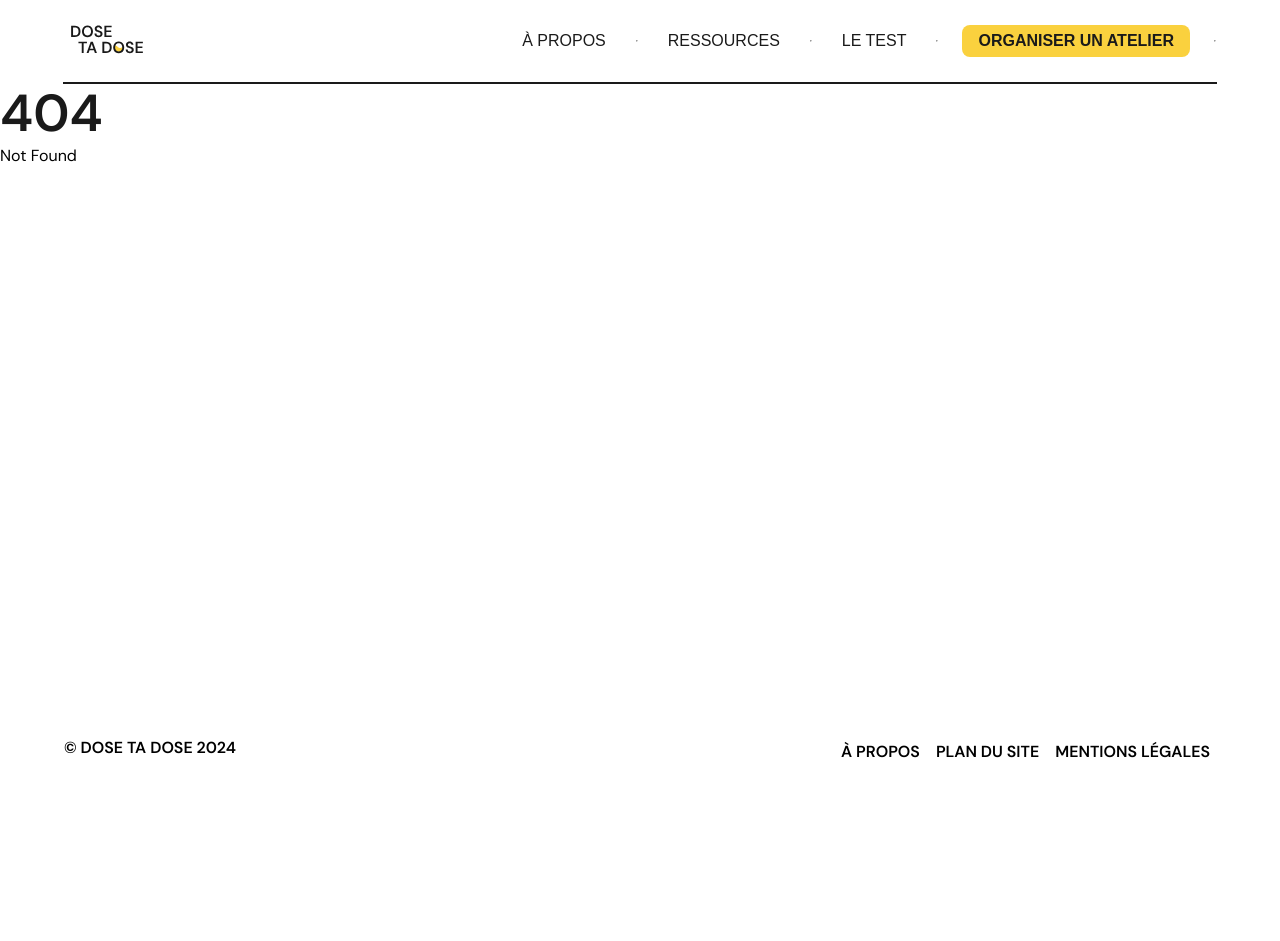
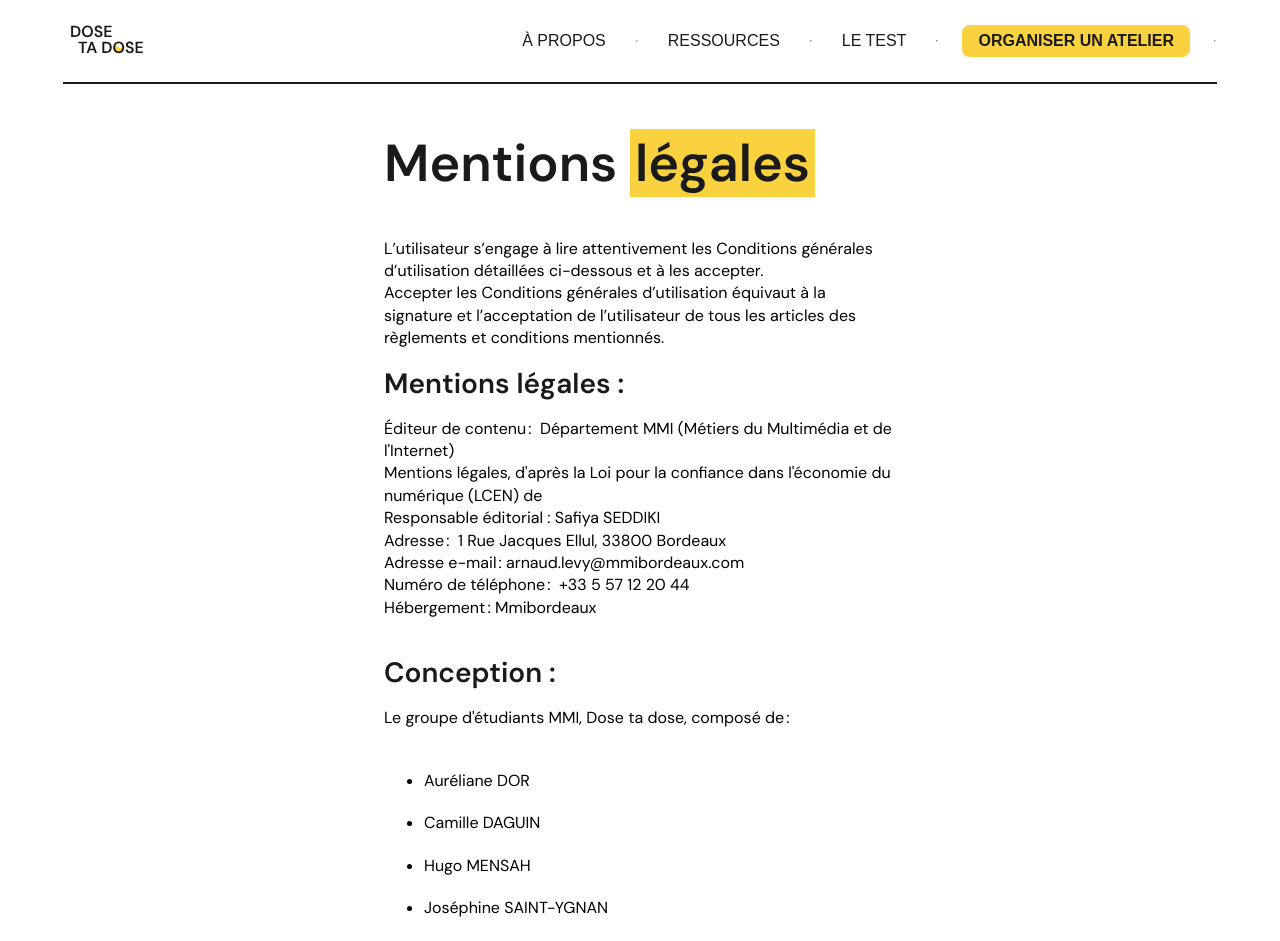
Before and after one commit to AurelianeD/dose-ta-dose, a SvelteKit app: page /mentions-legales in a window 1280 px wide. Before the commit this address had no page. Shown: the top 941 px of the page. Before the commit the page ends 800 px from the top, so only its background shows below. Built offline with nearby package versions, Linux system fonts and the light colour scheme.

Commit message:
Mentions legales

```diff
--- /dev/null
+++ b/src/routes/mentions-legales/+page.svelte
@@ -0,0 +1,114 @@
+<script>
+	import '$lib/styles/styles.css';
+</script>
+
+<div class="contenu">
+	<h1>Mentions <span class="encadre">légales</span></h1>
+	<div class="paragraphe">
+    <p>
+			L’utilisateur s’engage à lire attentivement les Conditions générales d’utilisation détaillées ci-dessous et à les accepter.<br>
+      Accepter les Conditions générales d’utilisation équivaut à la signature et l’acceptation de l’utilisateur de tous les articles des règlements et conditions mentionnés.
+		</p>
+		<h2>Mentions légales : </h2>
+		<p>
+			Éditeur de contenu :  Département MMI (Métiers du Multimédia et de l'Internet) <br>
+      Mentions légales, d'après la Loi pour la confiance dans l'économie du numérique (LCEN) de <br>
+      Responsable éditorial : Safiya SEDDIKI <br>
+      Adresse :  1 Rue Jacques Ellul, 33800 Bordeaux <br>
+      Adresse e-mail : arnaud.levy@mmibordeaux.com <br>
+      Numéro de téléphone :  +33 5 57 12 20 44 <br>
+      Hébergement : Mmibordeaux
+		</p>
+	</div>
+	<div class="paragraphe">
+		<h2>Conception :</h2>
+		<p>Le groupe d'étudiants MMI, Dose ta dose, composé de :</p>
+      <ul>
+        <li>Auréliane DOR</li>
+        <li>Camille DAGUIN</li>
+        <li>Hugo MENSAH</li>
+        <li>Joséphine SAINT-YGNAN</li>
+        <li>Justine GELIS</li>
+        <li>Leïly COQUARD MISONO</li>
+        <li>Line CABARET</li>
+        <li>Noémie NUNEZ</li>
+        <li>Safiya SEDDIKI</li>
+        <li>Thomas RIQUIER</li>
+      </ul>
+
+	</div>
+	<div class="paragraphe">
+		<h2>Conditions Générales d’Utilisation (CGU) :</h2>
+		<p>Les présentes Conditions Générales d'Utilisation (CGU) régissent l'utilisation du site Dose ta Dose, ci-après dénommé "le Site".
+    <br>En accédant au site, toute personne s’engage à accepter sans réserve les présentes CGU</p>
+	</div>
+  <div class="paragraphe">
+		<h2>Propriété intellectuelle :</h2>
+		<p>Tous les éléments du Site, incluant les textes, images, logos, vidéos, sont protégés par la loi de la propriété intellectuelle. La reproduction ou l’utilisation sans autorisation préalable est strictement interdite.</p>
+	</div>
+  <div class="paragraphe">
+		<h2>Responsabilité :</h2>
+		<p>L'éditeur de Dose ta Dose fournit des informations exactes et à jour, validées par des professionnels de santé, mais ne saurait être tenu responsable des erreurs ou omissions. L'utilisation du Site se fait sous la responsabilité de l'utilisateur.
+      <br> <br>
+      Tous les liens hypertextes mis en place sur le Site et dirigeant vers d'autres ressources présentes sur Internet sont utilisés aux risques et périls de l'utilisateur, qui en assume la responsabilité. Dose ta Dose décline toute responsabilité quant à l'exactitude des informations contenues dans ces ressources externes en cas de modifications de ces dernières.
+      <br> <br>
+      Dose ta Dose n'est pas responsable des éventuels préjudices causés au matériel informatique de l'utilisateur suite à son utilisation ou son accès au site.</p>
+	</div>
+  <div class="paragraphe">
+		<h2>Données personnelles :</h2>
+		<p>Aucune donnée personnelle n'est collectée sur le Site. L'utilisateur peut naviguer sur le Site sans avoir à fournir de données personnelles.
+      <br><br>
+      Rédigées à Bordeaux, le 10/04/2024.</p>
+	</div>
+</div>
+
+<style>
+	.contenu {
+		max-width: 60vw;
+		margin: auto;
+		margin-top: 50px;
+		display: flex;
+		flex-direction: column;
+		gap: 40px;
+	}
+
+	p {
+		line-height: 140%;
+	}
+
+	.encadre {
+		background-color: var(--yellow);
+		padding: 0 5px;
+	}
+
+	.paragraphe {
+		display: flex;
+		flex-direction: column;
+		gap: 20px;
+		max-width: 40vw;
+	}
+
+	li {
+		margin: 20px 40px;
+		line-height: 140%;
+		list-style-type: disc;
+		font-family: 'DM Sans', sans-serif;
+	}
+
+	.bold {
+		font-weight: 600;
+	}
+
+	@media screen and (max-width: 1000px) {
+		.contenu {
+			max-width: 70vw;
+		}
+
+		.paragraphe {
+			max-width: 80vw;
+		}
+    li {
+		margin: 20px 10px;
+	}
+	}
+</style>
```
